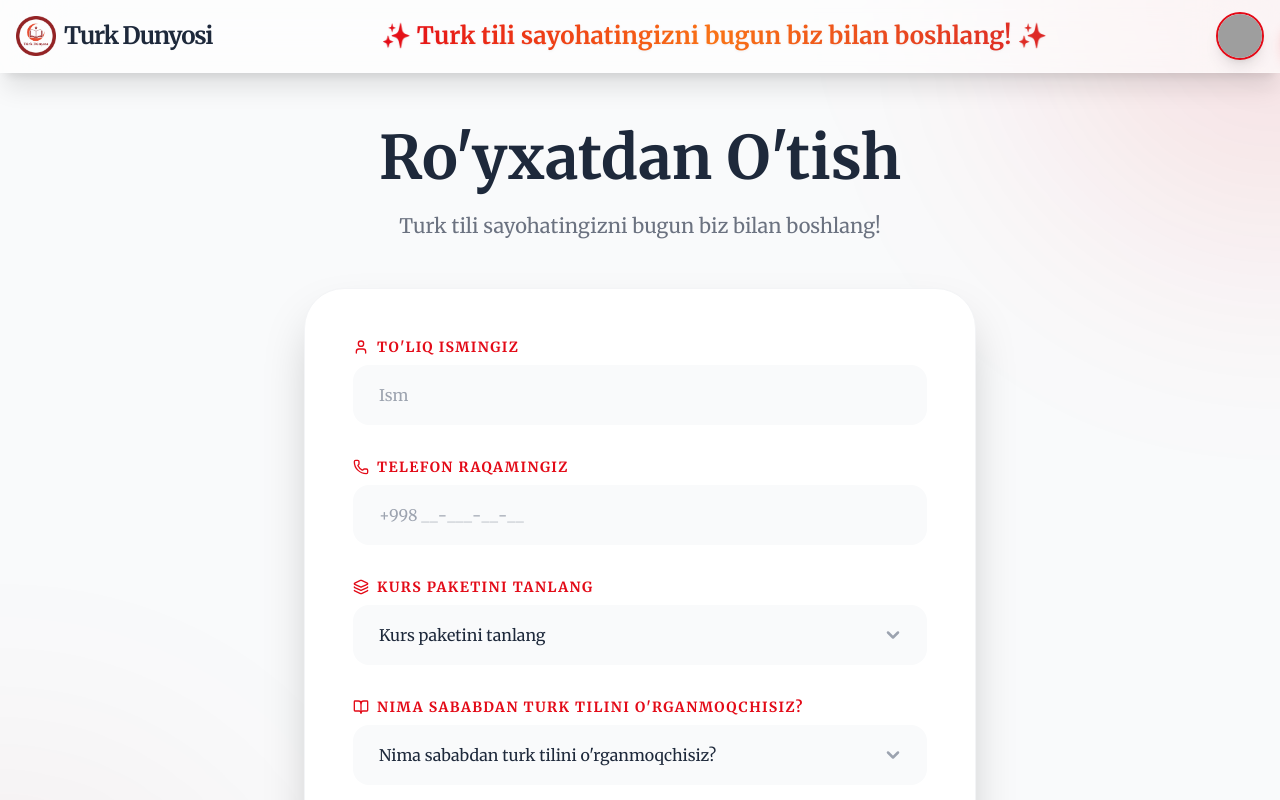
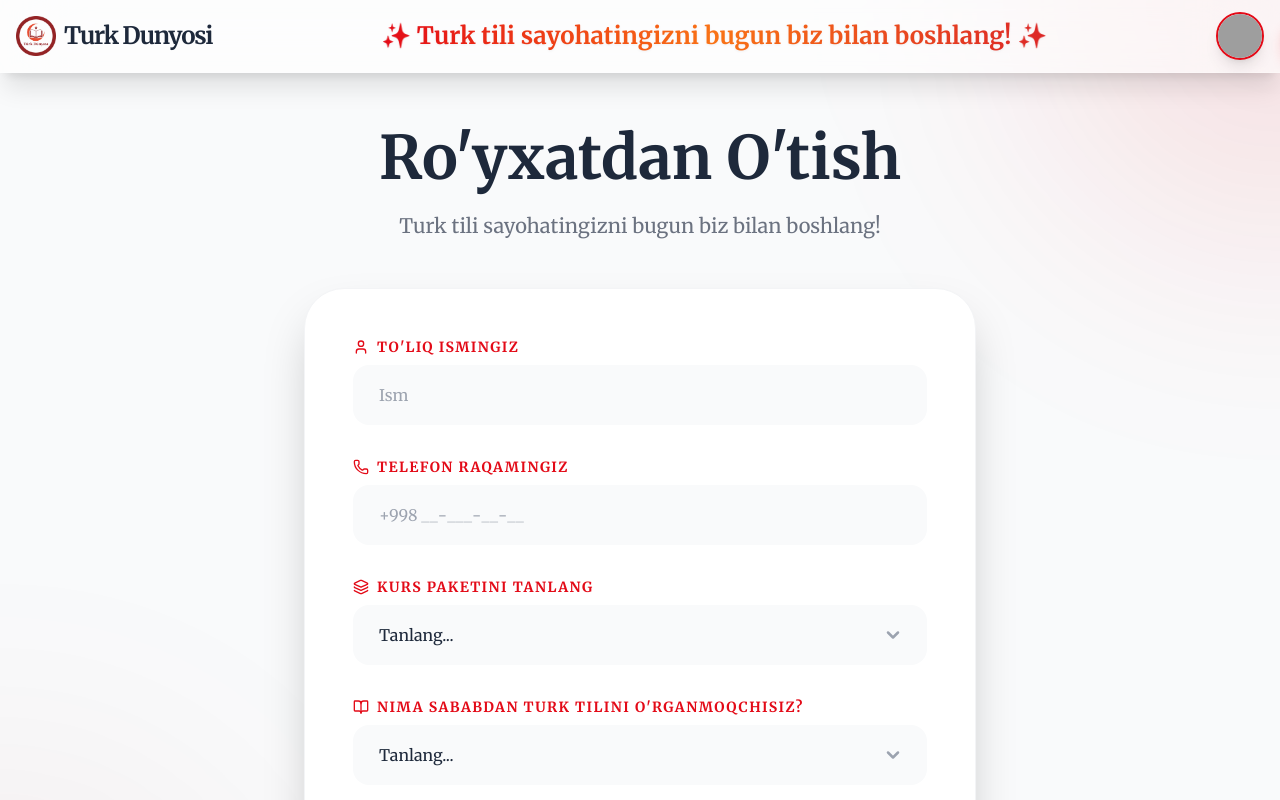
Before and after one commit to olloyortogay/mine, a React (Vite) app: page /register in a window 1280 px wide. Shown: the top 800 px of the page. Built offline with nearby package versions, Linux system fonts and the light colour scheme; grey boxes are pictures that could not be loaded.

Commit message:
Form secenekleri temizlendi ve duzeltildi

```diff
--- a/src/locales/tr.json
+++ b/src/locales/tr.json
@@ -142,10 +142,11 @@
         "name": "Tam Adınız",
         "phone": "Telefon Numaranız",
         "plan_label": "Kurs paketini seçin",
+        "select_placeholder": "Seçiniz...",
         "reason_label": "Neden Türkçe öğrenmek istiyorsunuz?",
-        "reason_opt1": "Lisans veya Yüksek Lisans eğitimi almak için mi?",
-        "reason_opt2": "Maaş artışı (terfi) almak için mi?",
-        "reason_opt3": "Türkiye'ye seyahat veya çalışma amacıyla gitmek için mi?",
+        "reason_opt1": "Lisans veya Yüksek Lisans eğitimi almak için",
+        "reason_opt2": "Maaş artışı (terfi) almak için",
+        "reason_opt3": "Türkiye'ye seyahat veya çalışma amacıyla gitmek için",
         "submit": "Kayıt Ol",
         "success": "Başarıyla kayıt oldunuz! Yakında sizinle iletişime geçeceğiz."
     }
--- a/src/locales/uz.json
+++ b/src/locales/uz.json
@@ -144,10 +144,11 @@
         "name": "To'liq Ismingiz",
         "phone": "Telefon Raqamingiz",
         "plan_label": "Kurs paketini tanlang",
+        "select_placeholder": "Tanlang...",
         "reason_label": "Nima sababdan turk tilini o'rganmoqchisiz?",
-        "reason_opt1": "Bakalavr yoki magistraturaga o'qishga kirish maqsadidami?",
-        "reason_opt2": "Oylikga ustama olish maqsadidami?",
-        "reason_opt3": "Sayohat yoki ishlash uchun Turkiyaga ketish maqsadidami?",
+        "reason_opt1": "Bakalavr yoki magistraturaga o'qishga kirish",
+        "reason_opt2": "Oylikga ustama olish",
+        "reason_opt3": "Sayohat yoki ishlash uchun Turkiyaga ketish",
         "submit": "Ro'yxatdan o'tish",
         "success": "Muvaffaqiyatli ro'yxatdan o'tdingiz! Tez orada siz bilan bog'lanamiz."
     }
--- a/src/pages/Register.jsx
+++ b/src/pages/Register.jsx
@@ -148,7 +148,7 @@ const Register = () => {
                                         name="userPlan"
                                         className="w-full px-6 py-4 rounded-2xl bg-gray-50 dark:bg-gray-800 border-2 border-transparent focus:border-primary outline-none transition-all dark:text-white appearance-none cursor-pointer"
                                     >
-                                        <option value="" disabled selected>{t('register.plan_label')}</option>
+                                        <option value="" disabled selected>{t('register.select_placeholder')}</option>
                                         {plans.map((plan, idx) => (
                                             <option key={idx} value={`${plan.title} (${plan.price})`}>
                                                 {plan.title} - {plan.price}
@@ -174,7 +174,7 @@ const Register = () => {
                                         name="userReason"
                                         className="w-full px-6 py-4 rounded-2xl bg-gray-50 dark:bg-gray-800 border-2 border-transparent focus:border-primary outline-none transition-all dark:text-white appearance-none cursor-pointer"
                                     >
-                                        <option value="" disabled selected>{t('register.reason_label')}</option>
+                                        <option value="" disabled selected>{t('register.select_placeholder')}</option>
                                         <option value={t('register.reason_opt1')}>{t('register.reason_opt1')}</option>
                                         <option value={t('register.reason_opt2')}>{t('register.reason_opt2')}</option>
                                         <option value={t('register.reason_opt3')}>{t('register.reason_opt3')}</option>
```
